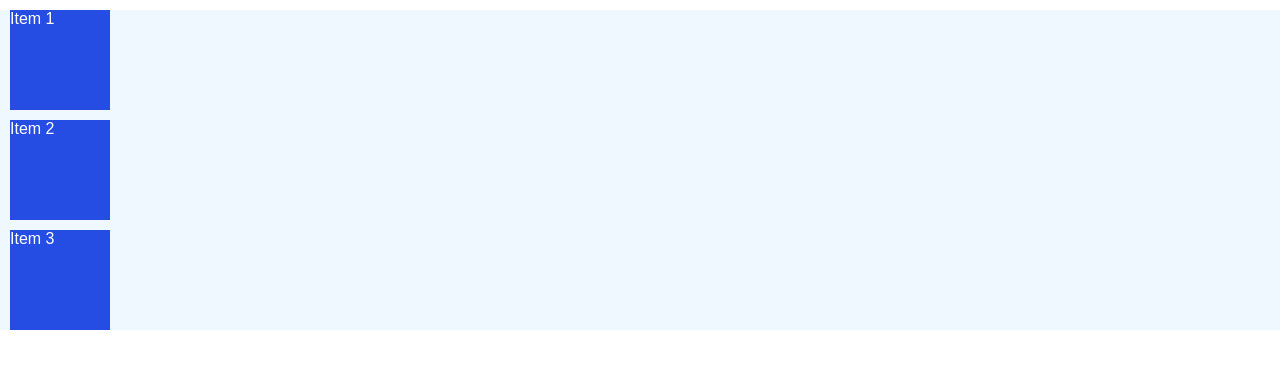
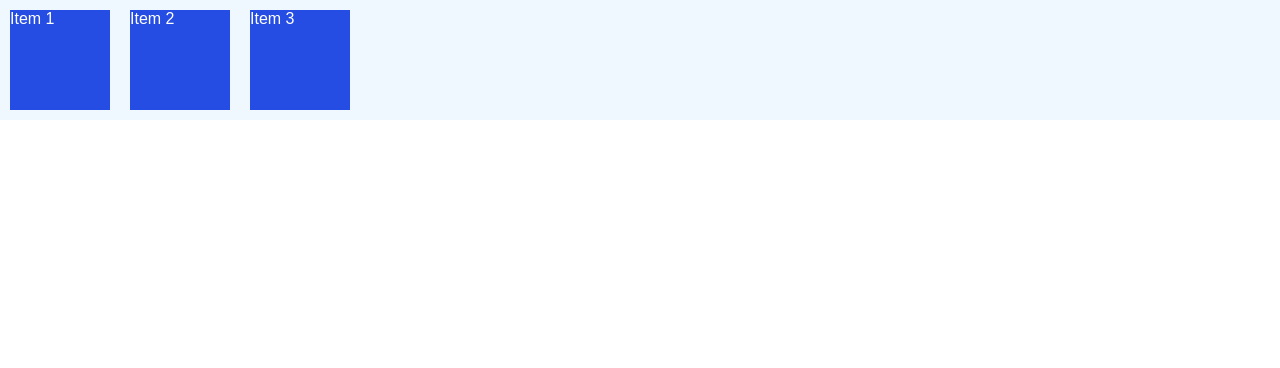
Before and after one commit to mandyh101/CSS_crashcourse, a plain HTML site: page css_cheatsheet/flex-index.html in a window 1280 px wide. Drawn offline with Linux system fonts and the light colour scheme.

Commit message:
example of how you'd have to style container display if you used float on items instead of flex

```diff
--- a/css_cheatsheet/style/flex-main.css
+++ b/css_cheatsheet/style/flex-main.css
@@ -12,10 +12,17 @@ body {
 background-color: aliceblue;
 }
 
+.flex-container::after{
+content: '';
+clear: both;
+display: block;
+}
+
 .item {
   width:100px;
   height: 100px;
   background-color: #254DE4;
   margin: 10px;
-  color:white
+  color:white;
+  float: left;
 }
```
